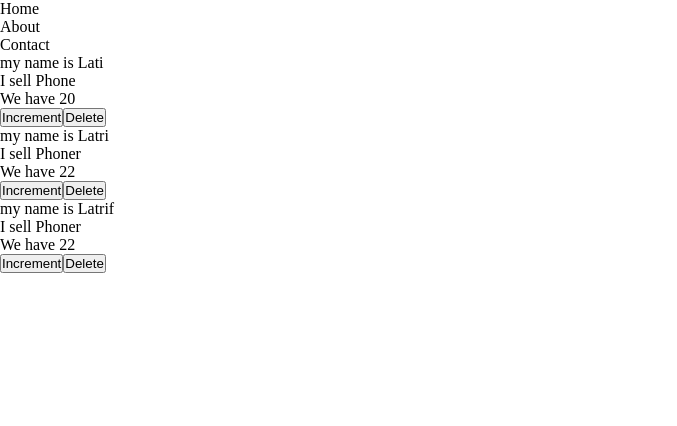
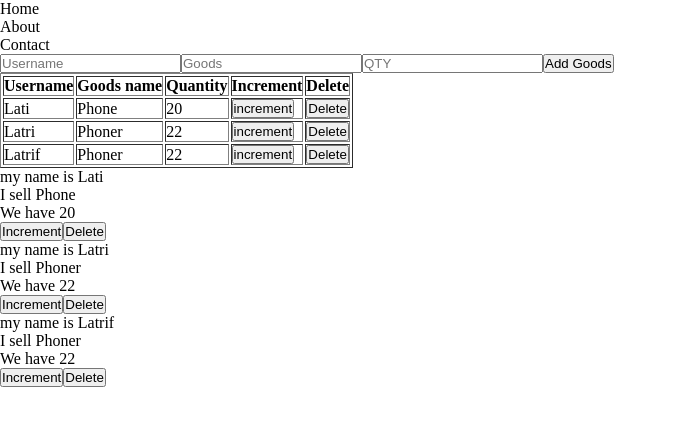
Before and after one commit to Dev-Ruqoyah/hr-first-app, a React (Vite) app: page / in a window 1280 px wide. Shown: the top 426 px of the page, without its empty margins (0-677 px from the left). Built offline with nearby package versions, Linux system fonts and the light colour scheme.

Commit message:
component

```diff
--- a/src/App.jsx
+++ b/src/App.jsx
@@ -1,37 +1,16 @@
 import React, { useState } from "react";
 import Header from "./component/Header";
-import Main from "./component/Main";
+import Table from "./component/Table";
+// import
 const App = () =>{
-  // const details =
-  const [details,setDetails] = useState( [
-    {name : "Lati",goods:"Phone",qty:20},
-    {name : "Latri",goods:"Phoner",qty:22},
-    {name : "Latrif",goods:"Phoner",qty:22}
-  ])
-  const increment = (ind) =>{
-    const newDetails= [...details]
-   const result= newDetails.find((_,i) => ind === i)
-
-   result.qty +=1
-
-  //  result.qty = qty+1;
-   console.log("clicked");
-
-   setDetails(newDetails)
 
 
-  }
-  const deleteProduct = (ind) =>{
-    const result = details.filter((detail,i) => i !== ind)
-    setDetails(result);
-
-  }
   return(
     <>
-      <Header/>
-      {details.map(({name,goods,qty},i)=>(
-        <Main name={name} items={goods} qty={qty} increase={()=>increment(i)}  delet={()=>deleteProduct(i)}/>
-      ))}
+      <Header />
+      <Table/>
+
+
     </>
   )
 }
--- /dev/null
+++ b/src/component/AddGoods.jsx
@@ -0,0 +1,26 @@
+import React, { useState } from "react";
+// import { use } from "react";
+const AddGoods =({setDetail,detail})=>{
+    const[uname,setUname] = useState("")
+    const[goods,setGoods] = useState("")
+    const[qty,setQty] = useState("")
+    const addGoods = () =>{
+        setDetail([...detail,{name:uname,goods:goods,qty:qty}])
+    }
+
+
+
+    return(
+    <>
+        <div>
+            <input type="text" placeholder="Username" onChange={(e) => setUname(e.target.value)} />
+            {uname}
+            <input type="text" placeholder="Goods" onChange={(e) => setGoods(e.target.value)} />
+            <input type="text" placeholder="QTY" onChange={(e) => setQty(e.target.value)} />
+            <button onClick={addGoods} >Add Goods</button>
+        </div>
+    </>
+    )
+}
+
+export default AddGoods
--- /dev/null
+++ b/src/component/DisplayGoods.jsx
@@ -0,0 +1,15 @@
+import React from "react";
+const DisplayGoods = ({name,goods,qty,increment,delItem}) =>{
+    return(
+        <>
+            <tr>
+                <td>{name}</td>
+                <td>{goods}</td>
+                <td>{qty}</td>
+                <td><button onClick={increment}>increment</button></td>
+                <td><button onClick={delItem}>Delete</button></td>
+            </tr>
+        </>
+    )
+}
+export default DisplayGoods
--- a/src/component/Header.jsx
+++ b/src/component/Header.jsx
@@ -6,8 +6,8 @@ const Header = () =>{
         <>
         {
             lists.map((list,i) =>(
-                <ul>
-                    <li key={i}>{list}</li>
+                <ul key={i}>
+                    <li >{list}</li>
                 </ul>
             ))
         }
--- /dev/null
+++ b/src/component/Table.jsx
@@ -0,0 +1,59 @@
+import React, { useState } from "react";
+import DisplayGoods from "./DisplayGoods";
+import Main from "./Main";
+import AddGoods from "./AddGoods";
+const Table = () => {
+    const [details, setDetails] = useState([
+        { name: "Lati", goods: "Phone", qty: 20 },
+        { name: "Latri", goods: "Phoner", qty: 22 },
+        { name: "Latrif", goods: "Phoner", qty: 22 }
+    ])
+
+    const increment = (ind) => {
+        const newDetails = [...details]
+        const result = newDetails.find((_, i) => ind === i)
+
+        result.qty++;
+
+        //  result.qty = qty+1;
+        //  console.log("clicked");
+
+        setDetails(newDetails)
+
+
+    }
+    const deleteProduct = (ind) => {
+        const result = details.filter((_, i) => i !== ind)
+        setDetails(result);
+
+    }
+
+    return (
+        <>
+            <AddGoods setDetail={setDetails} detail={details} />
+            <table border={1}>
+                <thead>
+                    <tr>
+                        <th>Username</th>
+                        <th>Goods name</th>
+                        <th>Quantity</th>
+                        <th>Increment</th>
+                        <th>Delete</th>
+
+                    </tr>
+                </thead>
+                <tbody>
+                    {
+                        details.map(({ name, goods, qty }, i) => (
+                            <DisplayGoods key={i} name={name} goods={goods} qty={qty} increment={() => increment(i)} delItem={() => deleteProduct(i)} />
+                        ))
+                    }
+                </tbody>
+            </table>
+            {details.map(({ name, goods, qty }, i) => (
+                <Main name={name} items={goods} qty={qty} increase={() => increment(i)} delet={() => deleteProduct(i)} />
+            ))}
+        </>
+    )
+}
+export default Table
```
